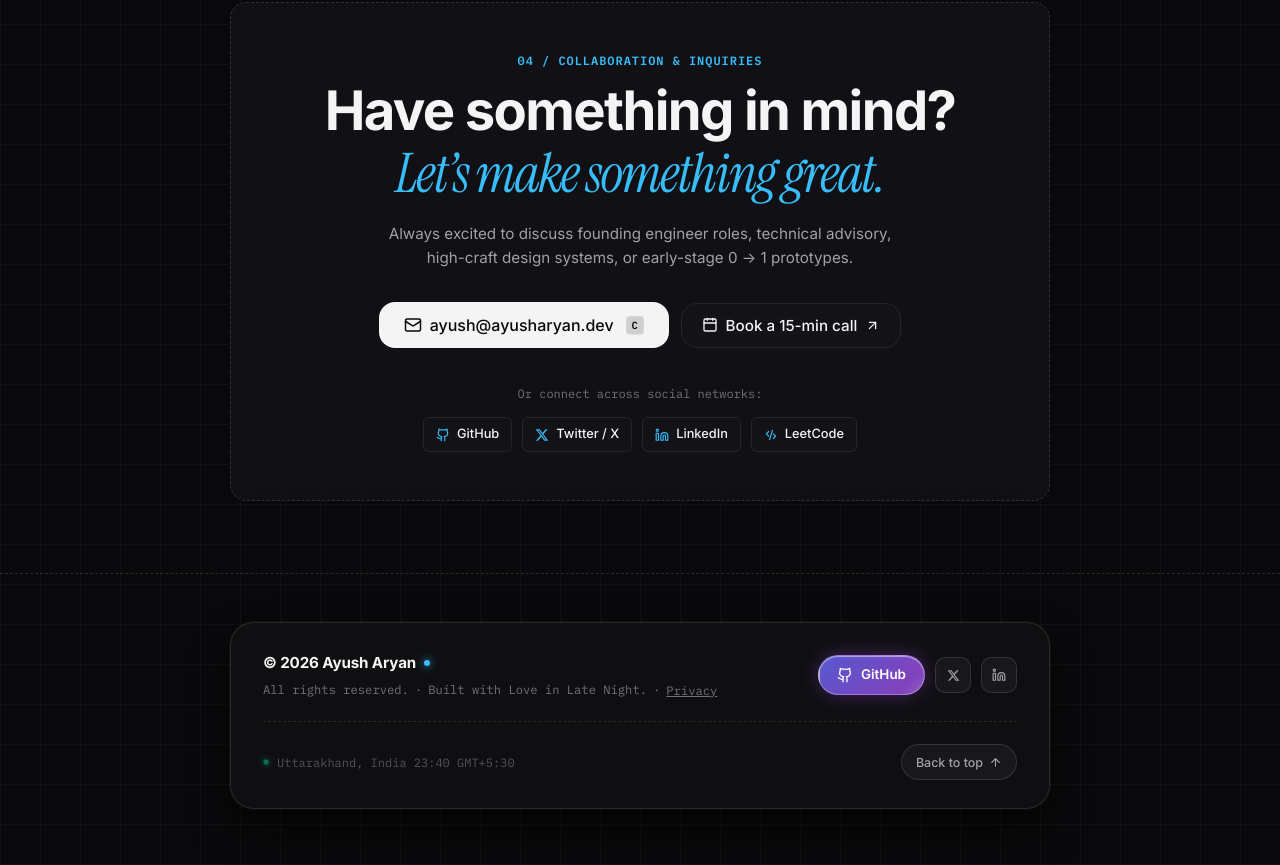
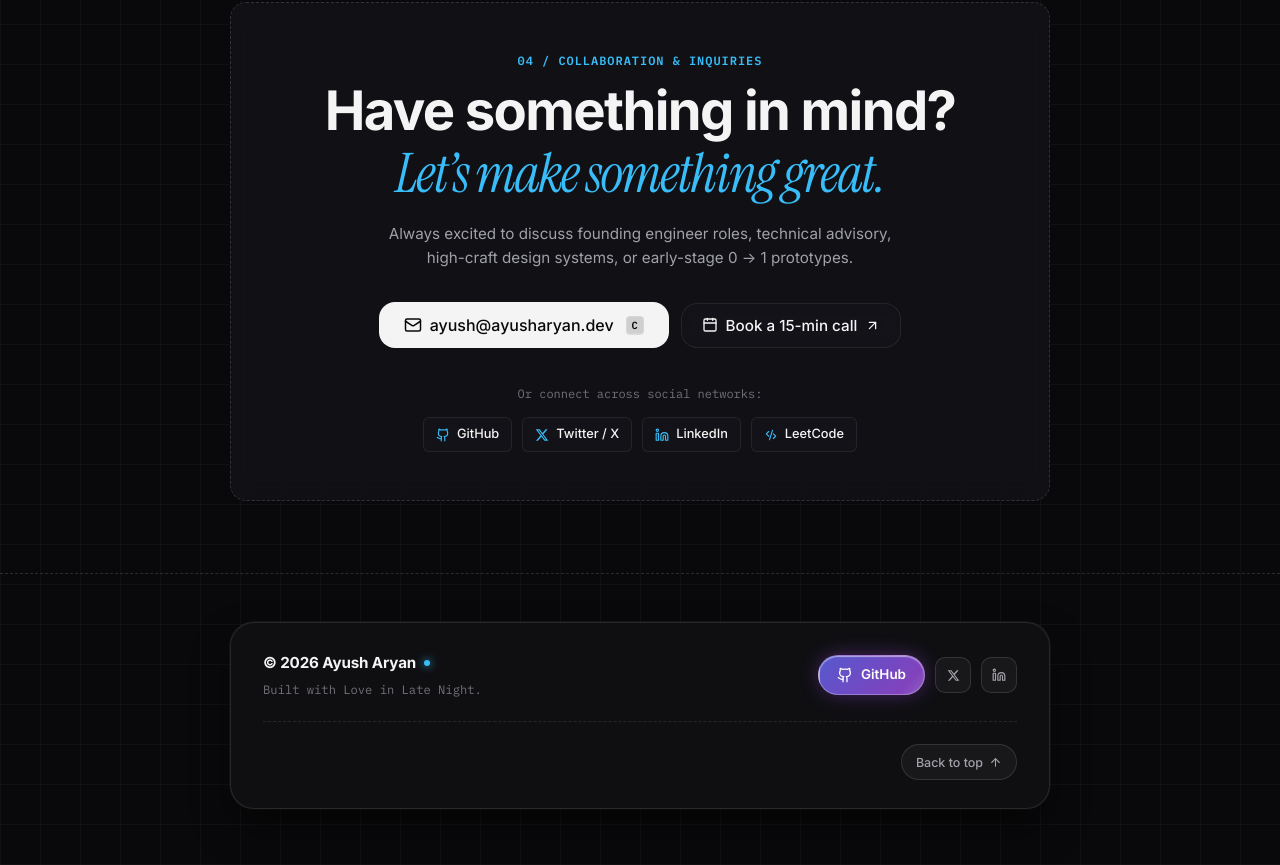
Before and after one commit to ayusharyaneth/Ayush, a React (Vite) app: page / in a window 1280 px wide. Shown: the part 4776-5641 px from the top of the page. Built offline with nearby package versions, Linux system fonts and the light colour scheme.

Commit message:
Auto sync portfolio: 2026-10-13 22:06:13

```diff
--- a/src/components/Footer.css
+++ b/src/components/Footer.css
@@ -233,66 +233,12 @@
   opacity: 0.7;
 }
 
-/* Secondary Bottom Row (Location, Live Time, Visitors) */
+/* Secondary Bottom Row (Back to Top) */
 .footer-secondary-row {
   display: flex;
   align-items: center;
-  justify-content: space-between;
-  flex-wrap: wrap;
+  justify-content: flex-end;
   gap: 16px;
-  font-family: var(--font-family-mono);
-  font-size: 0.75rem;
-  color: var(--text-dim);
-}
-
-.footer-meta-left {
-  display: flex;
-  align-items: center;
-  gap: 8px;
-}
-
-.footer-live-dot {
-  width: 6px;
-  height: 6px;
-  border-radius: 9999px;
-  background: #10b981;
-  box-shadow: 0 0 8px #10b981;
-  animation: pulse-dot 2s infinite ease-in-out;
-}
-
-@keyframes pulse-dot {
-  0%, 100% {
-    opacity: 1;
-    transform: scale(1);
-  }
-  50% {
-    opacity: 0.45;
-    transform: scale(0.85);
-  }
-}
-
-.footer-meta-right {
-  display: flex;
-  align-items: center;
-  gap: 14px;
-}
-
-/* Example 2: Visitors Badge */
-.footer-visitor-pill {
-  display: inline-flex;
-  align-items: center;
-  gap: 6px;
-  padding: 3px 10px;
-  border-radius: 9999px;
-  background: var(--bg-muted);
-  border: 1px solid var(--border-primary);
-  color: var(--text-secondary);
-  font-size: 0.74rem;
-}
-
-.footer-visitor-count {
-  color: var(--text-primary);
-  font-weight: 600;
 }
 
 /* Responsive Styles */
--- a/src/components/Footer.jsx
+++ b/src/components/Footer.jsx
@@ -1,37 +1,10 @@
-import React, { useState, useEffect } from 'react';
+import React from 'react';
 import { ArrowUp } from 'lucide-react';
 import { GithubIcon, TwitterIcon, LinkedinIcon } from './Icons';
 import { sound } from '../utils/soundEffects';
 import './Footer.css';
 
-export default function Footer({ personal = {}, socials = [], onOpenConsent }) {
-  const [currentTime, setCurrentTime] = useState('');
-
-  // Live ticking IST clock (Example 2 aesthetic)
-  useEffect(() => {
-    const updateTime = () => {
-      try {
-        const now = new Date();
-        const timeStr = now.toLocaleTimeString('en-GB', {
-          timeZone: 'Asia/Kolkata',
-          hour12: false,
-          hour: '2-digit',
-          minute: '2-digit'
-        });
-        setCurrentTime(timeStr);
-      } catch {
-        const now = new Date();
-        const hours = String(now.getHours()).padStart(2, '0');
-        const minutes = String(now.getMinutes()).padStart(2, '0');
-        setCurrentTime(`${hours}:${minutes}`);
-      }
-    };
-
-    updateTime();
-    const interval = setInterval(updateTime, 1000);
-    return () => clearInterval(interval);
-  }, []);
-
+export default function Footer({ personal = {}, socials = [] }) {
   const scrollToTop = () => {
     sound.playClick();
     window.scrollTo({ top: 0, behavior: 'smooth' });
@@ -48,9 +21,9 @@ export default function Footer({ personal = {}, socials = [], onOpenConsent }) {
     <footer className="footer-section">
       <div className="container">
         <div className="footer-card">
-          {/* Top Primary Row: Branding, Social Pills & Back to Top */}
+          {/* Top Primary Row: Branding & Social Pills */}
           <div className="footer-primary-row">
-            {/* Left Column: Attribution & Copyright (Example 1 & Example 2) */}
+            {/* Left Column: Attribution */}
             <div className="footer-branding">
               <div className="footer-title">
                 <span className="footer-author-name">© {currentYear} {personal.name || 'Ayush Aryan'}</span>
@@ -58,31 +31,13 @@ export default function Footer({ personal = {}, socials = [], onOpenConsent }) {
               </div>
 
               <div className="footer-copy-text">
-                <span>All rights reserved.</span>
-                <span>·</span>
                 <span>Built with Love in Late Night.</span>
-                {onOpenConsent && (
-                  <>
-                    <span>·</span>
-                    <button
-                      type="button"
-                      onClick={() => {
-                        sound.playClick();
-                        onOpenConsent();
-                      }}
-                      className="footer-cookie-btn"
-                      title="Manage cookie consent & privacy preferences"
-                    >
-                      Privacy
-                    </button>
-                  </>
-                )}
               </div>
             </div>
 
-            {/* Right Column: Actions & Socials (Example 1) + Back to Top */}
+            {/* Right Column: Social Pills */}
             <div className="footer-actions">
-              {/* Luminous Specular GitHub Pill Button (Example 1) */}
+              {/* Luminous Specular GitHub Pill Button */}
               <a
                 href={githubLink}
                 target="_blank"
@@ -96,7 +51,7 @@ export default function Footer({ personal = {}, socials = [], onOpenConsent }) {
                 <span>GitHub</span>
               </a>
 
-              {/* Minimal Square X / Twitter Button (Example 1) */}
+              {/* Minimal Square X / Twitter Button */}
               <a
                 href={twitterLink}
                 target="_blank"
@@ -110,7 +65,7 @@ export default function Footer({ personal = {}, socials = [], onOpenConsent }) {
                 <TwitterIcon size={13} />
               </a>
 
-              {/* Minimal Square LinkedIn Button (Example 1) */}
+              {/* Minimal Square LinkedIn Button */}
               <a
                 href={linkedinLink}
                 target="_blank"
@@ -129,17 +84,8 @@ export default function Footer({ personal = {}, socials = [], onOpenConsent }) {
           {/* Card Subtle Divider */}
           <div className="footer-card-divider" />
 
-          {/* Secondary Bottom Row: Live IST Clock & Back to top button */}
-          <div className="footer-secondary-row">
-            <div className="footer-meta-left">
-              <span className="footer-live-dot" />
-              <span>
-                {personal.location || 'Uttarakhand, India'}{' '}
-                {currentTime ? `${currentTime} GMT+5:30` : '21:30 GMT+5:30'}
-              </span>
-            </div>
-
-            <div className="footer-meta-right">
+          {/* Secondary Bottom Row: Back to top button */}
+          <div className="footer-secondary-row" style={{ justifyContent: 'flex-end' }}>
             <button
               onClick={scrollToTop}
               onMouseEnter={() => sound.playHover()}
@@ -153,7 +99,6 @@ export default function Footer({ personal = {}, socials = [], onOpenConsent }) {
           </div>
         </div>
       </div>
-      </div>
     </footer>
   );
 }
```
Lines whose indentation alone changed are shown as unchanged.
